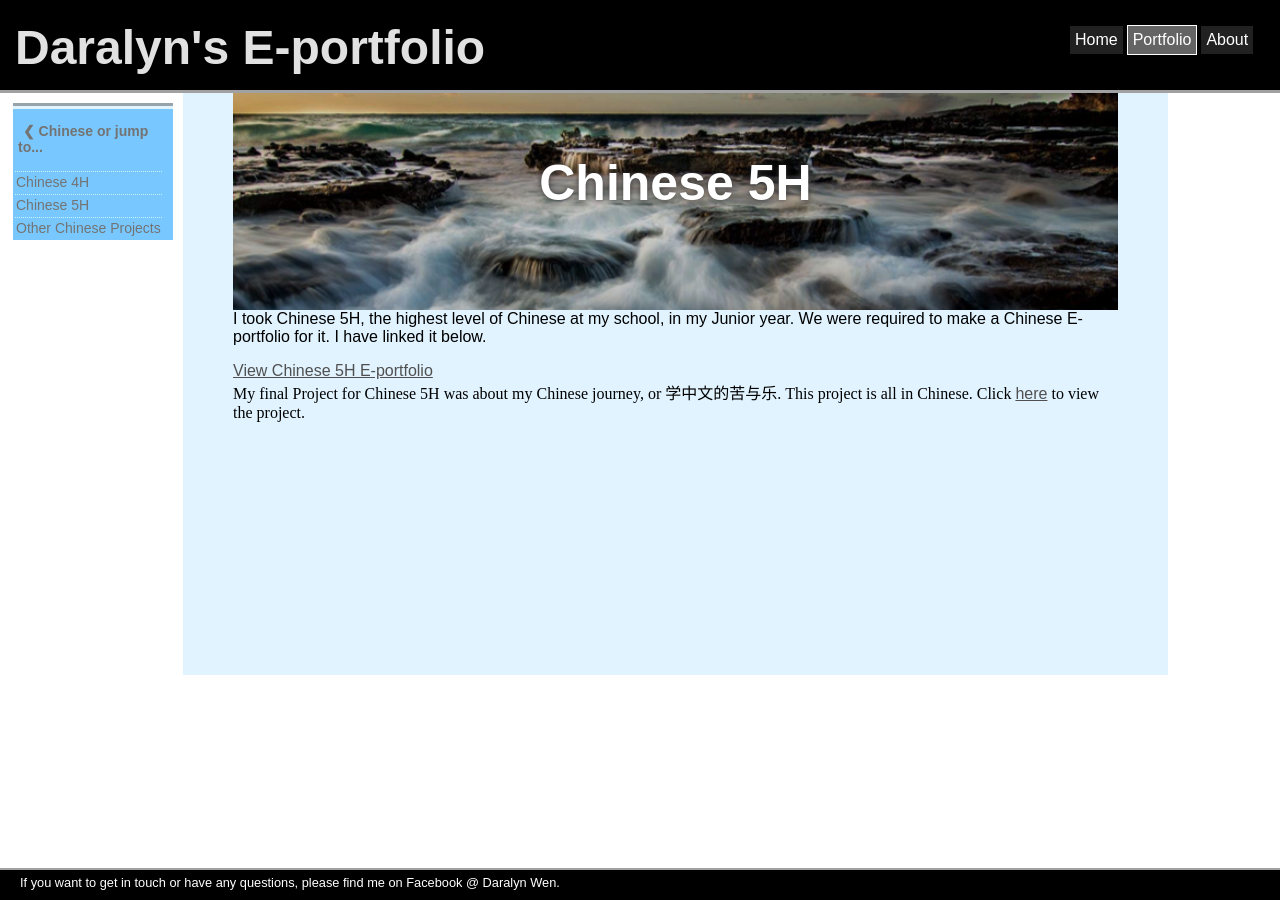
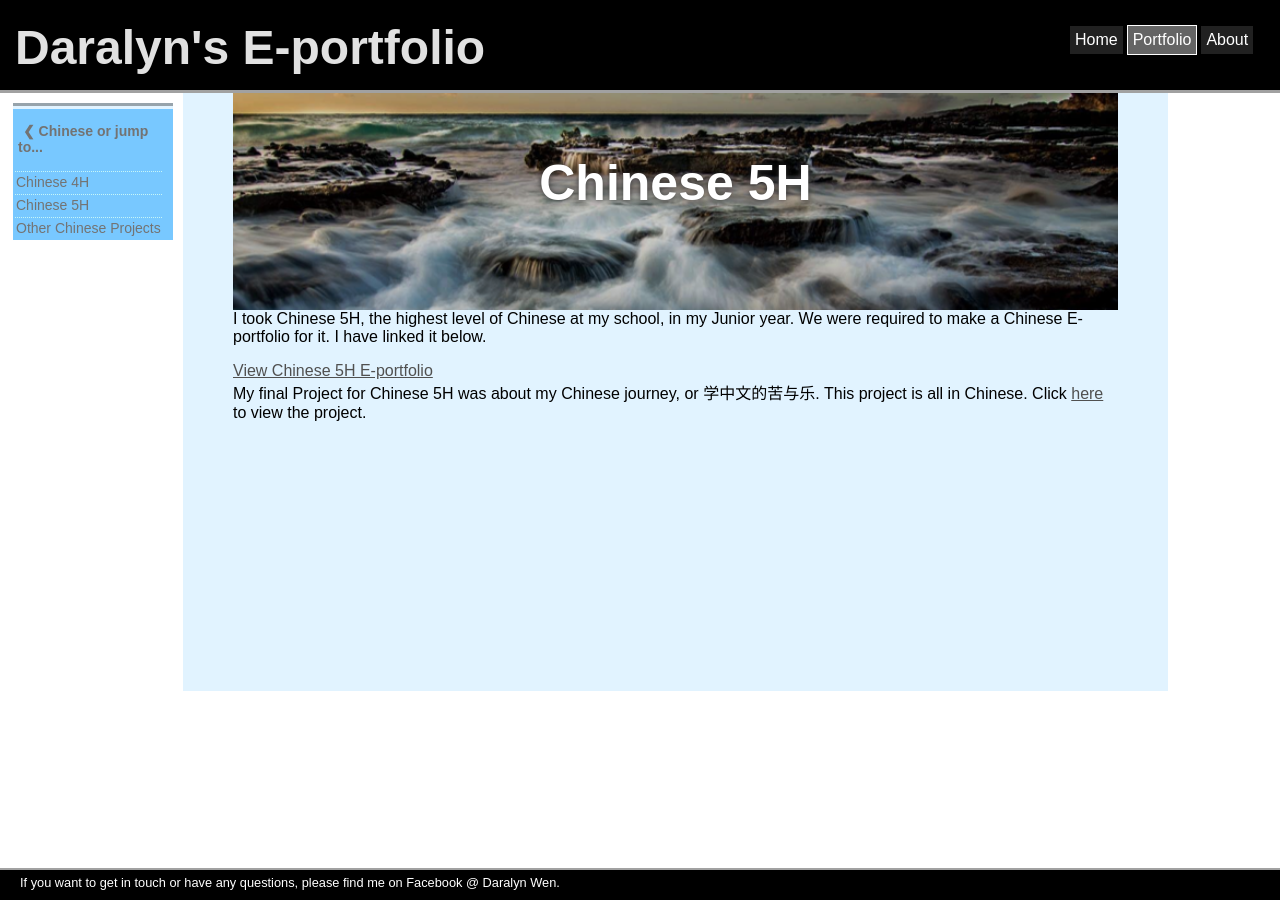
Before and after one commit to daralyn/daralyn.github.io, a Jekyll site: the page built from portfolio/chinese/chinese5h.html, in a window 1280 px wide. Built offline with Jekyll 4.4.1, drawn with Linux system fonts in a browser that asks for light colours.

```diff
--- a/portfolio/chinese/chinese5h.html
+++ b/portfolio/chinese/chinese5h.html
@@ -27,7 +27,8 @@ title: Daralyn's Chinese Portfolio - Chinese 5H
 <div> <a class="5Hportfolio" href="http://daralynwen-chinese5h-eportfolio-17-18.weebly.com/" target="_blank"> View Chinese 5H E-portfolio</a>
 </div>
 <div>
-My final Project for Chinese 5H was about my Chinese journey, or 学中文的苦与乐. This project is all in Chinese. Click <a href="http://daralynwen-chinese5h-eportfolio-17-18.weebly.com/final-project.html">here</a> to view the project.
+	<p>My final Project for Chinese 5H was about my Chinese journey, or 学中文的苦与乐. This project is all in Chinese. Click <a href="http://daralynwen-chinese5h-eportfolio-17-18.weebly.com/final-project.html">here</a> to view the project.
+	</p>
 </div>
 
 <style>
```
